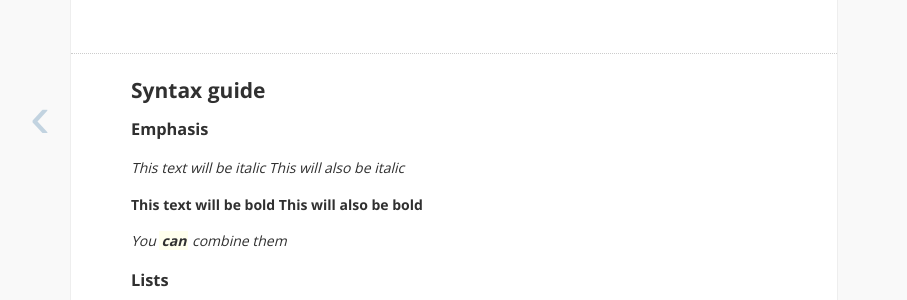
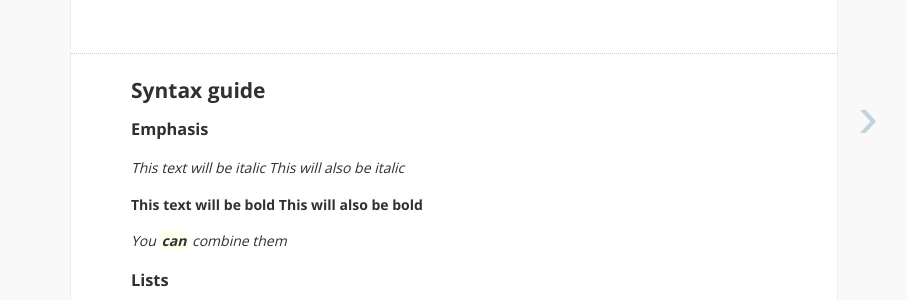
Before and after one commit to mehkanik/C39, a Jekyll site: the page built from _posts/2017-01-28-example-with-github-flavored-markdown.md, in a window 1280 px wide. Shown: the part 378-678 px from the top of the page, without its empty margins (186-1093 px from the left). Built offline with Jekyll 4.4.1, drawn with Linux system fonts in a browser that asks for light colours.

Commit message:
Update flip.html

```diff
--- a/_includes/flip.html
+++ b/_includes/flip.html
@@ -1,12 +1,12 @@
 <section class="paging">
-    {% if page.previous %}
+    {% if page.next %}
     <div class="left">
         <a href="{{ site.baseurl }}{{ page.next.url }}">
             ‹
         </a>
     </div>
     {% endif %}
-    {% if page.next %}
+    {% if page.previous %}
     <div class="right">
         <a href="{{ site.baseurl }}{{ page.previous.url }}">
             ›
```
